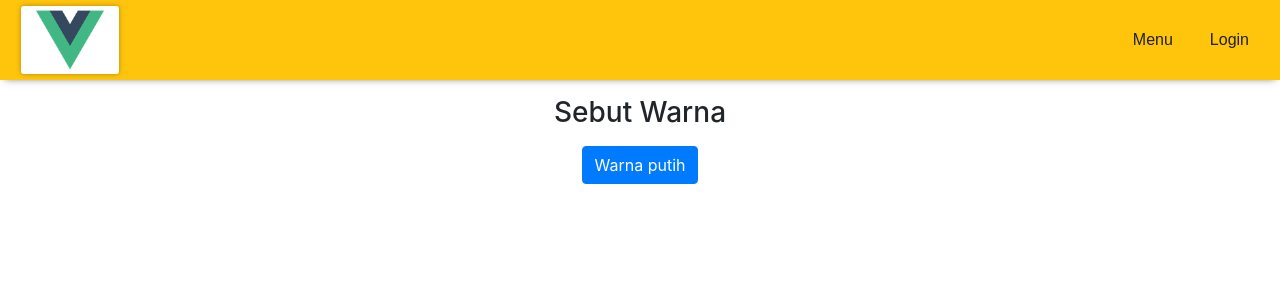
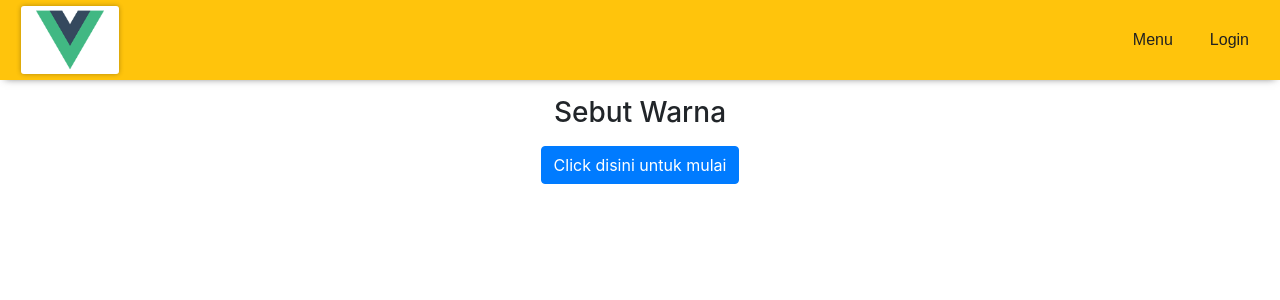
Before and after one commit to alansarluv/superkid-client, a Vue app: page /color-play in a window 1280 px wide. Shown: the top 300 px of the page. Built offline with nearby package versions, Linux system fonts and the light colour scheme.

Commit message:
Prevent bug in color play

```diff
--- a/src/components/menu/ColorPlay.vue
+++ b/src/components/menu/ColorPlay.vue
@@ -1,13 +1,9 @@
 <template>
-  <div class="container-fluid">
+  <div class="container-fluid bgColorCustom">
     <div class="row justify-content-center">
       <div class="col-sm-12 my-3 text-center">
         <h3 class="text-center mb-3">Sebut Warna</h3>
-        <div
-          class="btn btn-primary c-pointer btnColor"
-        >
-          Warna putih
-        </div>
+        <div class="btn btn-primary c-pointer btnTrigger">Click disini untuk mulai</div>
         <div class="mt-5">
           <p class="hints"></p>
         </div>
@@ -32,15 +28,17 @@
   recognition.maxAlternatives = 1;
 
   var diagnostic = document.querySelector('.output');
-  var bg = document.querySelector('html');
 
-  document.body.onclick = function() {
-    recognition.start();
-    console.log('Ready to receive a color command.'); // eslint-disable-line no-console
-  }
+  document.addEventListener("DOMContentLoaded", function(){
+    const btnTrigger = document.querySelector('.btnTrigger');
+    btnTrigger.addEventListener('click', function(){
+      recognition.start();
+      console.log('Ready to receive a color command.'); // eslint-disable-line no-console
+    })
+  });
 
   recognition.onresult = function(event) {
-    var selectedColor = document.querySelector('.btnColor');
+    var selectedColor = document.querySelector('.output');
     var color = event.results[0][0].transcript;
     color = color.toLocaleLowerCase();
 
@@ -49,7 +47,7 @@
     if (listWarna.includes(color)){
       indexArr = listWarna.indexOf(color);
     }
-
+    const bg = document.querySelector('.bgColorCustom');
     bg.style.backgroundColor = colorList[indexArr];
     console.log('Confidence: ' + event.results[0][0].confidence); // eslint-disable-line no-console
   }
@@ -66,3 +64,8 @@
     diagnostic.textContent = 'Error occurred in recognition: ' + event.error;
   }
 </script>
+<style lang="scss">
+  .bgColorCustom {
+    min-height: 100vh;
+  }
+</style>
```
